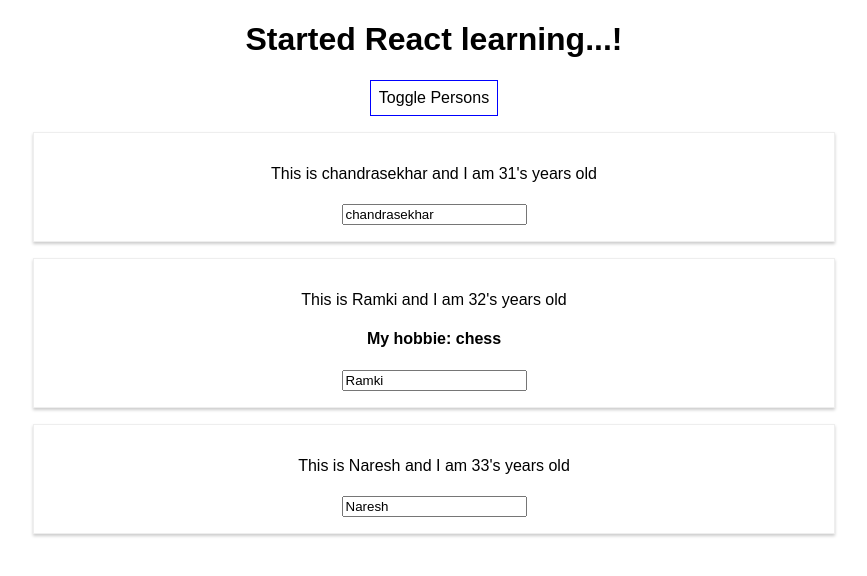
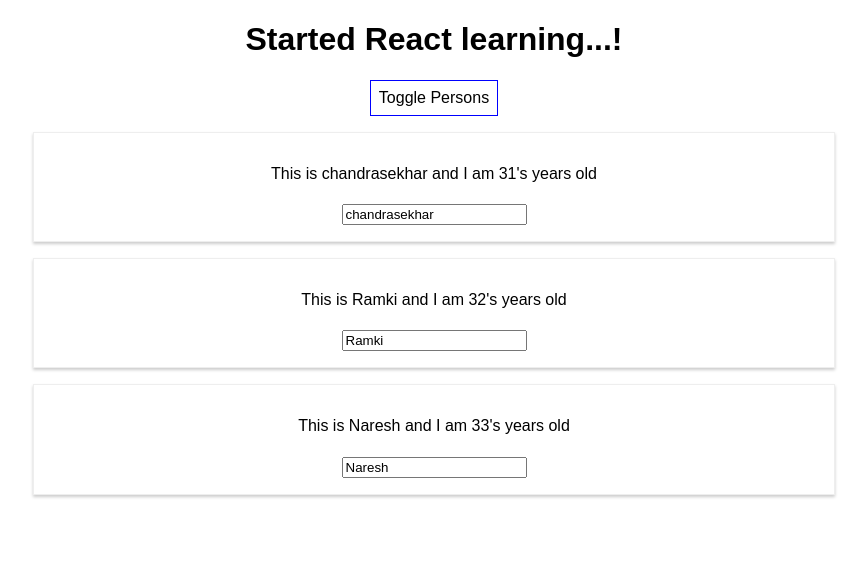
Before and after one commit to sekhar1245/React-Workouts, a React (Create React App) app in the folder react_practice/: page / in a window 1280 px wide. Both pictures are taken after a click on the button "Toggle Persons". Shown: the top 576 px of the page, without its empty margins (206-1073 px from the left). Built offline with nearby package versions, Linux system fonts and the light colour scheme.

Commit message:
converting person components to list using map function

```diff
--- a/react_practice/src/App.js
+++ b/react_practice/src/App.js
@@ -72,21 +72,15 @@
 
       if(this.state.showPersons){
         persons=(
+          <div>
+          { this.state.persons.map(person=>{
 
-        <div>
-        <Person
-        name={this.state.persons[0].name}
-        age= {this.state.persons[0].age} />
-        <Person
-        name={this.state.persons[1].name}
-        age={this.state.persons[1].age}
-        //click={this.switchNameHandler.bind(this,"chandru1245.....!")}
-        changed={this.nameChangeHandler}>My hobbie: chess</Person>
-        <Person n
-        name={this.state.persons[2].name}
-        age={this.state.persons[2].age}/>
+            return <Person name={person.name} age={person.age} />
 
-        </div>
+          })}
+          </div>
+
+
         )
 
 
```
